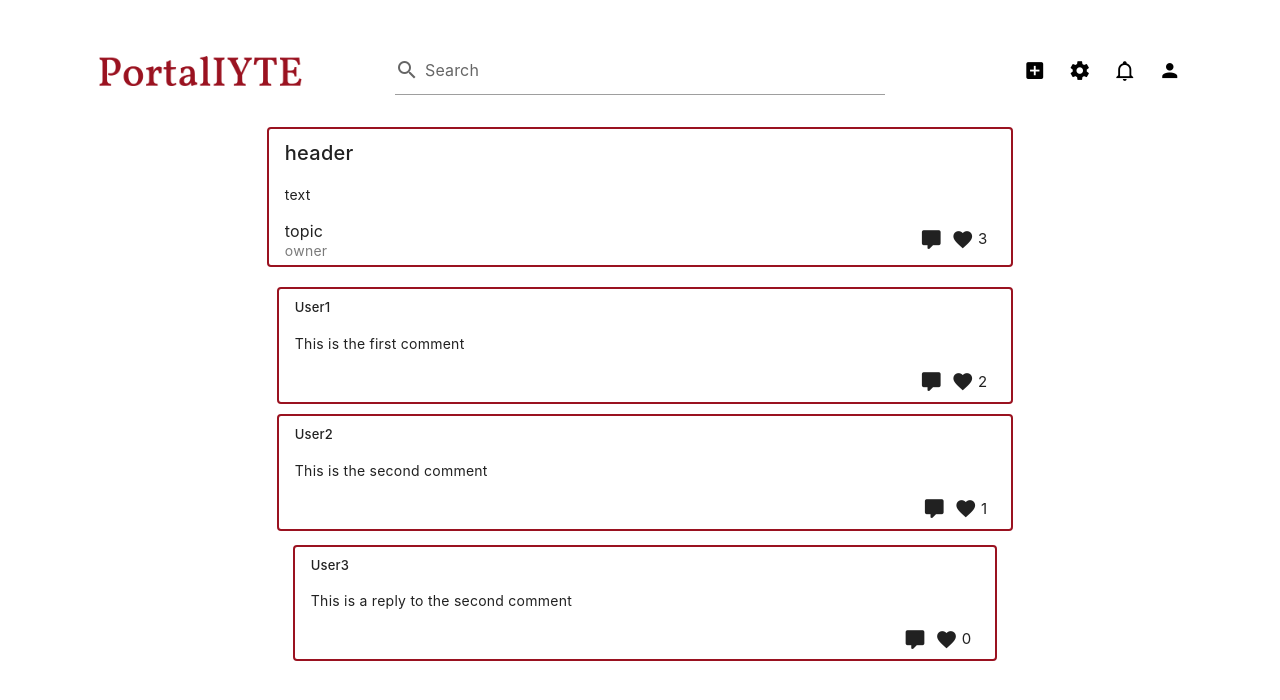
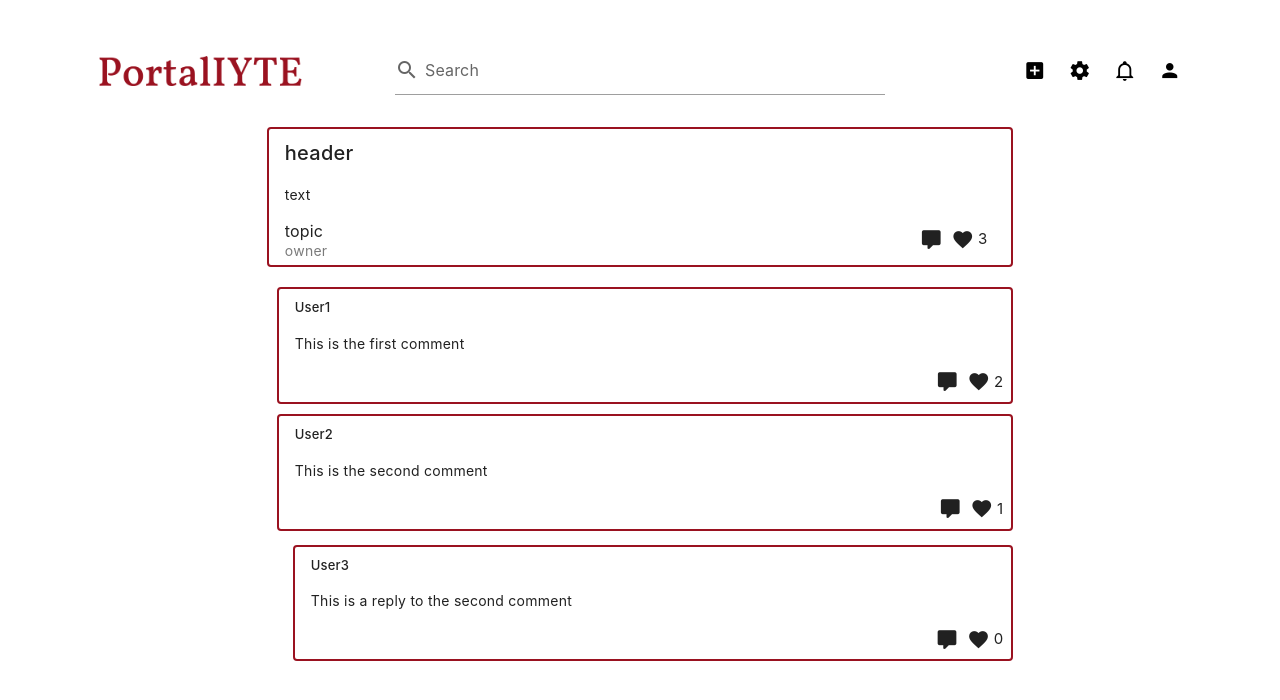
Before and after one commit to Weintor0/PortalIyte_UI, a Vue app: page /postdetails in a window 1280 px wide. Shown: the top 700 px of the page. Built offline with nearby package versions, Linux system fonts and the light colour scheme.

Commit message:
Comment component is adjusted.

```diff
--- a/src/components/Comment.vue
+++ b/src/components/Comment.vue
@@ -85,4 +85,8 @@ const submitReply = () => {
 :deep(.v-icon) {
   opacity: 1 !important;
 }
+
+.v-list-item {
+  padding-right: 0;
+}
 </style>
```
